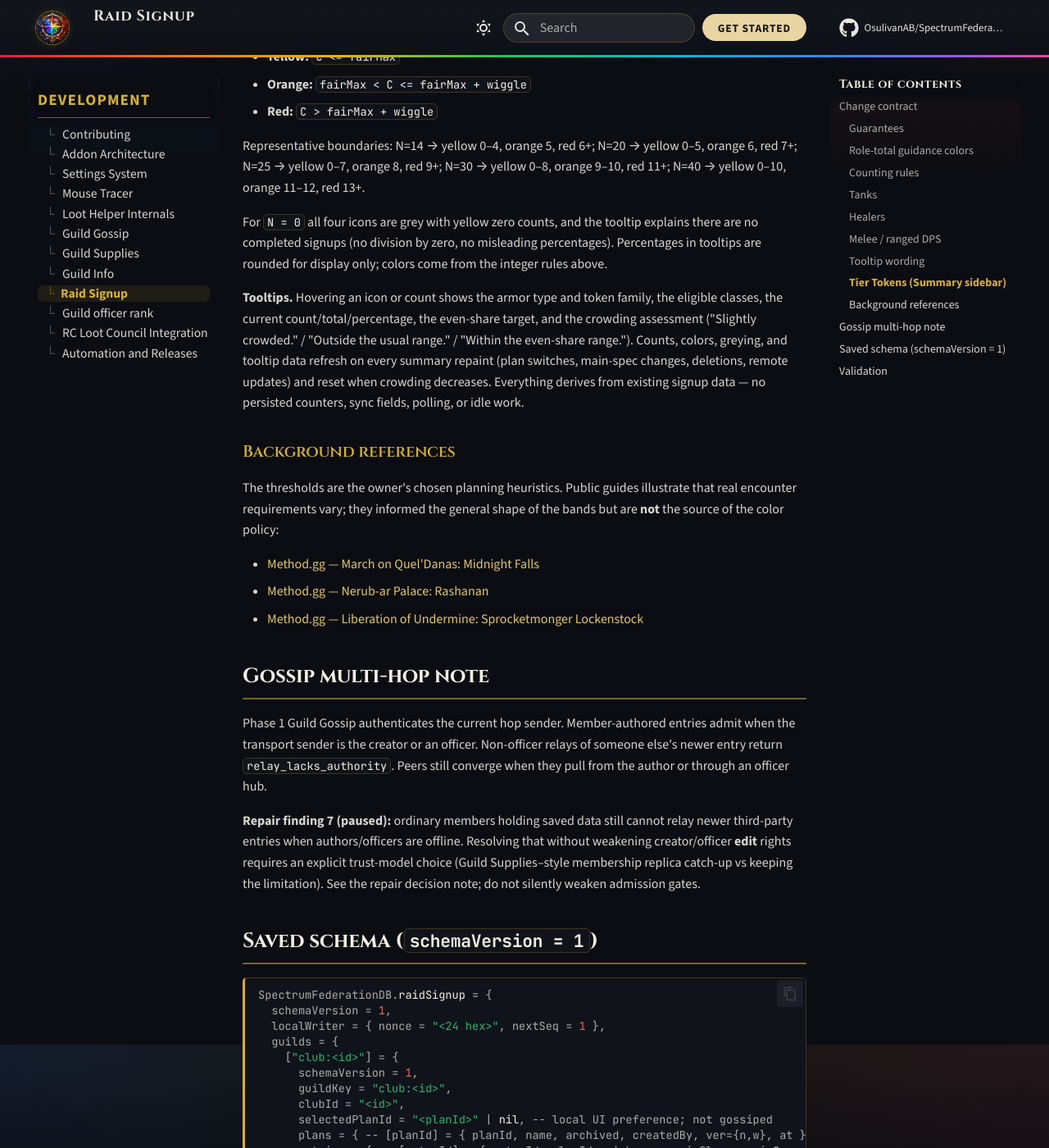
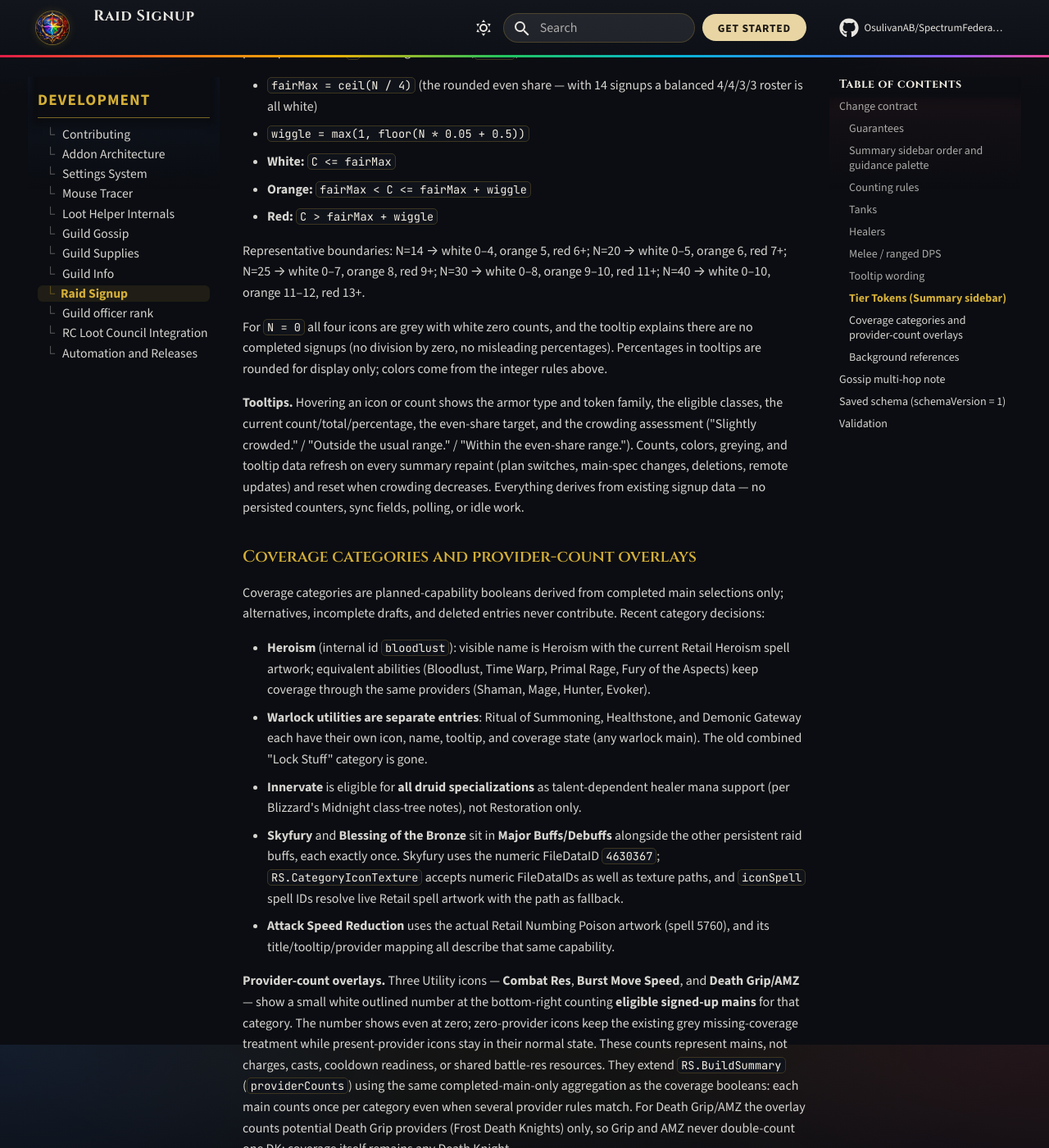
Before and after one commit to OsulivanAB/SpectrumFederation, an MkDocs documentation site: the page built from docs/development/raid-signup/index.md, in a window 1280 px wide and 1400 px high, scrolled down 4326 px. Shown: the whole window at 82% size. Built offline with MkDocs 1.6.1 and Material for MkDocs 9.7.7, drawn with Linux system fonts in a browser that asks for light colours; comment, search, counter and statistics services are not loaded; some of the changed text lies outside the part shown.

Commit message:
Raid Signup: sidebar role totals, white/orange/red palette, Heroism, provider overlays, category updates (#404)
- Move Tank/Healer/Ranged/Melee totals into the Summary sidebar as its
  first content; Classes starts below their actual bottom and the
  vacated space above the Signups headings is removed.
- Guidance palette is now white/orange/red for role totals and tier
  tokens; class counts and provider overlays are white.
- Bloodlust rebranded as Heroism (spell 32182 artwork via iconSpell)
  with equivalent-ability coverage preserved.
- Provider-count overlays (white, outlined, shown at zero) on Combat
  Res, Burst Move Speed, and Death Grip/AMZ, aggregated in
  RS.BuildSummary providerCounts from completed mains only; the DK
  overlay counts Frost (Death Grip) providers without double-counting.
- Lock Stuff split into Ritual of Summoning, Healthstone, and Demonic
  Gateway with spell-based Retail artwork.
- Innervate eligible for all druid specs (talent-dependent healer mana).
- Skyfury (FileDataID 4630367) and Blessing of the Bronze moved to
  Major Buffs/Debuffs; CategoryIconTexture supports numeric
  FileDataIDs and iconSpell resolution.
- Attack Speed Reduction uses Numbing Poison artwork (spell 5760).
- Docs and focused behavioral tests updated.

Co-Authored-By: Devin AI <158243242+devin-ai-integration[bot]@users.noreply.github.com>

```diff
--- a/docs/development/raid-signup/index.md
+++ b/docs/development/raid-signup/index.md
@@ -49,9 +49,9 @@ Transport dependency: Guild Gossip ([#378](https://github.com/OsulivanAB/Spectru
   reused so allocations plateau after warm-up. Control callbacks read live selected plan /
   permissions. Idle visible page does not poll or broadcast.
 
-### Role-total guidance colors
+### Summary sidebar order and guidance palette
 
-The Signups tab shows four compact role totals beneath the plan list: **Tanks**, **Healers**, **Ranged DPS**, and **Melee DPS**. Each is a small role icon plus a count. Only the **number** changes color; icons, sizing, spacing, and hover regions are fixed. Hovering a group shows the full localized role name plus a one-line assessment of the current totals.
+The Summary sidebar stacks, top to bottom: **role totals** → **Classes** → **Tier Tokens** → **Major Buffs/Debuffs** → **Utility**. The role totals (small Tank / Healer / Ranged DPS / Melee DPS icon-and-count groups) are the first content immediately beneath the Summary heading/divider; Classes starts below their actual bottom with a clear gap, and whole groups wrap onto extra lines at tight widths. Only the **numbers** use the guidance palette — **white** for good/default, **orange** for caution, **red** for bad — shared by the role totals and the tier-token counts. Class counts and the utility provider-count overlays are always white. Icons, sizing, spacing, hover regions, gold section headings, and the missing-icon greying are unchanged. Hovering a role group shows the full localized role name plus a one-line assessment of the current totals.
 
 Colors are **roster-planning guidance**, not Blizzard requirements and not a guarantee that a composition can complete an encounter. The thresholds below are owner-selected advisory values; encounter-specific needs (mechanics, assignments, enrage timers) always take precedence. The heuristics do not model every difficulty, special raid format, player skill, gear level, or bench arrangement, and the guidance never restricts roster size, saving, or signup permissions.
 
@@ -67,7 +67,7 @@ Colors and tooltip text are recomputed on every totals refresh (plan switches, m
 
 ### Tanks
 
-- Exactly **2** tanks: yellow.
+- Exactly **2** tanks: white.
 - Any other count: red.
 - Tooltip states the two-tank planning target.
 
@@ -77,20 +77,20 @@ Colors and tooltip text are recomputed on every totals refresh (plan switches, m
 - For rosters with **10–30** total signups (`N`), the typical band is:
   - Lower bound: `max(2, floor(N / 5 + 0.5))`
   - Upper bound: `max(lowerBound, floor(N / 4))`
-- **Yellow:** `H` inside the inclusive band. **Orange:** `H` exactly one below or one above the band, provided `H >= 2`. **Red:** anything else.
-- Representative bands: N=10 → yellow {2}; N=14–15 → yellow {3}; N=20 → yellow 4–5; N=25 → yellow 5–6; N=30 → yellow 6–7.
-- Outside 10–30 signups, the raid-size-based balance assessment is **not applied**: with 2+ healers the number stays its normal yellow and the tooltip explicitly says the balance assessment is not applied at this size (it is not described as optimal). Fewer than 2 healers is still red.
+- **White:** `H` inside the inclusive band. **Orange:** `H` exactly one below or one above the band, provided `H >= 2`. **Red:** anything else.
+- Representative bands: N=10 → white {2}; N=14–15 → white {3}; N=20 → white 4–5; N=25 → white 5–6; N=30 → white 6–7.
+- Outside 10–30 signups, the raid-size-based balance assessment is **not applied**: with 2+ healers the number stays its normal white and the tooltip explicitly says the balance assessment is not applied at this size (it is not described as optimal). Fewer than 2 healers is still red.
 
 ### Melee / ranged DPS
 
 - If `D < 9`, **both** DPS numbers are red. This overrides the split assessment. Nine is the owner's preferred roster target, not the game's minimum raid-entry requirement — a 2/2/6 composition has six DPS and ten total players.
 - When `D >= 9`, the melee share of combined DPS (`M / D`) is graded with exact integer comparisons (no display rounding at the boundaries):
-  - **Yellow:** 20% through 65% melee, inclusive.
+  - **White:** 20% through 65% melee, inclusive.
   - **Orange:** below 20%, or above 65% through 85%.
   - **Red:** above 85% melee.
 - Both DPS numbers always share the same balance color.
 - The asymmetry is deliberate: a **ranged-heavy** composition receives at worst orange unless the combined-DPS minimum fails, while a heavily melee-skewed one turns red above 85%.
-- For `D = 14`: 6/8 yellow, 9/5 yellow, 10/4 orange, 12/2 red, 2/12 orange, 0/14 orange.
+- For `D = 14`: 6/8 white, 9/5 white, 10/4 orange, 12/2 red, 2/12 orange, 0/14 orange.
 
 ### Tooltip wording
 
@@ -111,17 +111,29 @@ This is Midnight's armor-based class-set grouping (see the [Midnight Season 1 cl
 
 **Crowding assessment.** Unlike the healer heuristic, this applies at any roster size and measures **roster competition**, not actual gear need or drop probability. The assessment is deliberately asymmetric: underrepresentation is never a problem and never receives orange or red. For a category with `C` participants out of `N` total eligible mains (`N > 0`):
 
-- `fairMax = ceil(N / 4)` (the rounded even share — with 14 signups a balanced 4/4/3/3 roster is all yellow)
+- `fairMax = ceil(N / 4)` (the rounded even share — with 14 signups a balanced 4/4/3/3 roster is all white)
 - `wiggle = max(1, floor(N * 0.05 + 0.5))`
-- **Yellow:** `C <= fairMax`
+- **White:** `C <= fairMax`
 - **Orange:** `fairMax < C <= fairMax + wiggle`
 - **Red:** `C > fairMax + wiggle`
 
-Representative boundaries: N=14 → yellow 0–4, orange 5, red 6+; N=20 → yellow 0–5, orange 6, red 7+; N=25 → yellow 0–7, orange 8, red 9+; N=30 → yellow 0–8, orange 9–10, red 11+; N=40 → yellow 0–10, orange 11–12, red 13+.
+Representative boundaries: N=14 → white 0–4, orange 5, red 6+; N=20 → white 0–5, orange 6, red 7+; N=25 → white 0–7, orange 8, red 9+; N=30 → white 0–8, orange 9–10, red 11+; N=40 → white 0–10, orange 11–12, red 13+.
 
-For `N = 0` all four icons are grey with yellow zero counts, and the tooltip explains there are no completed signups (no division by zero, no misleading percentages). Percentages in tooltips are rounded for display only; colors come from the integer rules above.
+For `N = 0` all four icons are grey with white zero counts, and the tooltip explains there are no completed signups (no division by zero, no misleading percentages). Percentages in tooltips are rounded for display only; colors come from the integer rules above.
 
 **Tooltips.** Hovering an icon or count shows the armor type and token family, the eligible classes, the current count/total/percentage, the even-share target, and the crowding assessment ("Slightly crowded." / "Outside the usual range." / "Within the even-share range."). Counts, colors, greying, and tooltip data refresh on every summary repaint (plan switches, main-spec changes, deletions, remote updates) and reset when crowding decreases. Everything derives from existing signup data — no persisted counters, sync fields, polling, or idle work.
+
+### Coverage categories and provider-count overlays
+
+Coverage categories are planned-capability booleans derived from completed main selections only; alternatives, incomplete drafts, and deleted entries never contribute. Recent category decisions:
+
+- **Heroism** (internal id `bloodlust`): visible name is Heroism with the current Retail Heroism spell artwork; equivalent abilities (Bloodlust, Time Warp, Primal Rage, Fury of the Aspects) keep coverage through the same providers (Shaman, Mage, Hunter, Evoker).
+- **Warlock utilities are separate entries**: Ritual of Summoning, Healthstone, and Demonic Gateway each have their own icon, name, tooltip, and coverage state (any warlock main). The old combined "Lock Stuff" category is gone.
+- **Innervate** is eligible for **all druid specializations** as talent-dependent healer mana support (per Blizzard's Midnight class-tree notes), not Restoration only.
+- **Skyfury** and **Blessing of the Bronze** sit in **Major Buffs/Debuffs** alongside the other persistent raid buffs, each exactly once. Skyfury uses the numeric FileDataID `4630367`; `RS.CategoryIconTexture` accepts numeric FileDataIDs as well as texture paths, and `iconSpell` spell IDs resolve live Retail spell artwork with the path as fallback.
+- **Attack Speed Reduction** uses the actual Retail Numbing Poison artwork (spell 5760), and its title/tooltip/provider mapping all describe that same capability.
+
+**Provider-count overlays.** Three Utility icons — **Combat Res**, **Burst Move Speed**, and **Death Grip/AMZ** — show a small white outlined number at the bottom-right counting **eligible signed-up mains** for that category. The number shows even at zero; zero-provider icons keep the existing grey missing-coverage treatment while present-provider icons stay in their normal state. These counts represent mains, not charges, casts, cooldown readiness, or shared battle-res resources. They extend `RS.BuildSummary` (`providerCounts`) using the same completed-main-only aggregation as the coverage booleans: each main counts once per category even when several provider rules match. For Death Grip/AMZ the overlay counts potential Death Grip providers (Frost Death Knights) only, so Grip and AMZ never double-count one DK; coverage itself remains any Death Knight.
 
 ### Background references
 
```
Also changed, not shown: docs/settings-ui.md (+1 -1 lines), 4 other files.
